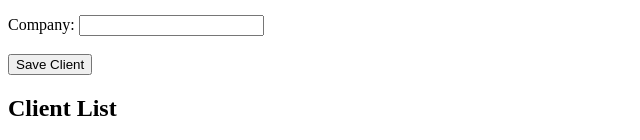
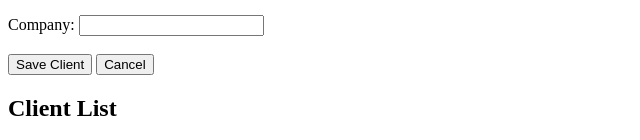
Before and after one commit to samclintonb/Project-IS, a website: page frontend/index.html in a window 1280 px wide. Shown: the part 229-369 px from the top of the page, without its empty margins (0-640 px from the left). Drawn offline with Linux system fonts and the light colour scheme.

Commit message:
updating form section to create cancel button

```diff
--- a/frontend/index.html
+++ b/frontend/index.html
@@ -24,8 +24,10 @@
     <input type="text" id="company" required><br><br>
 
     <button type="submit">Save Client</button>
+    <button type="button" id="cancelBtn">Cancel</button>
   </form>
 </section>
+
 
   <!-- Client Table -->
   <section>
```
Lines whose indentation alone changed are shown as unchanged.
